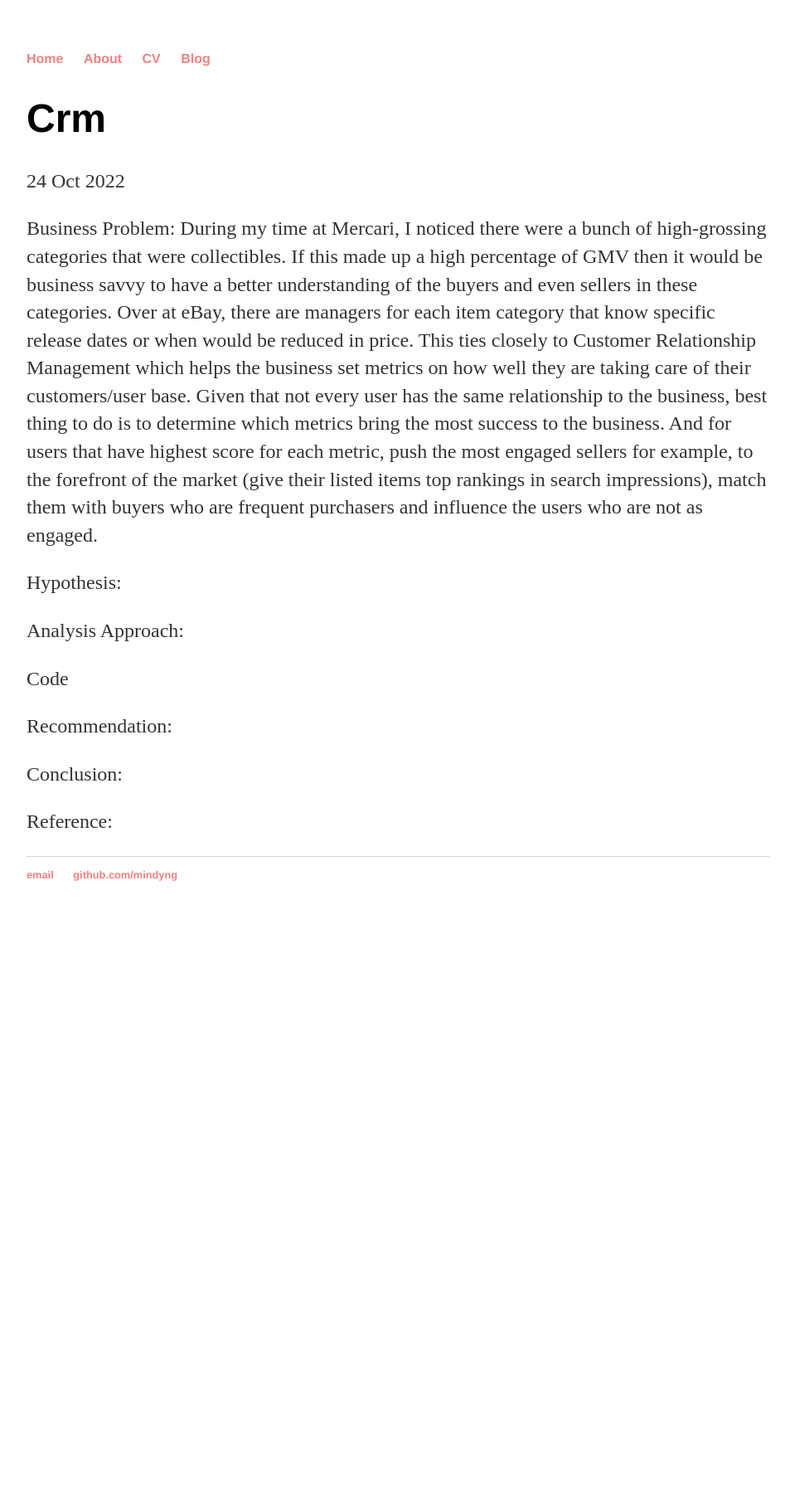
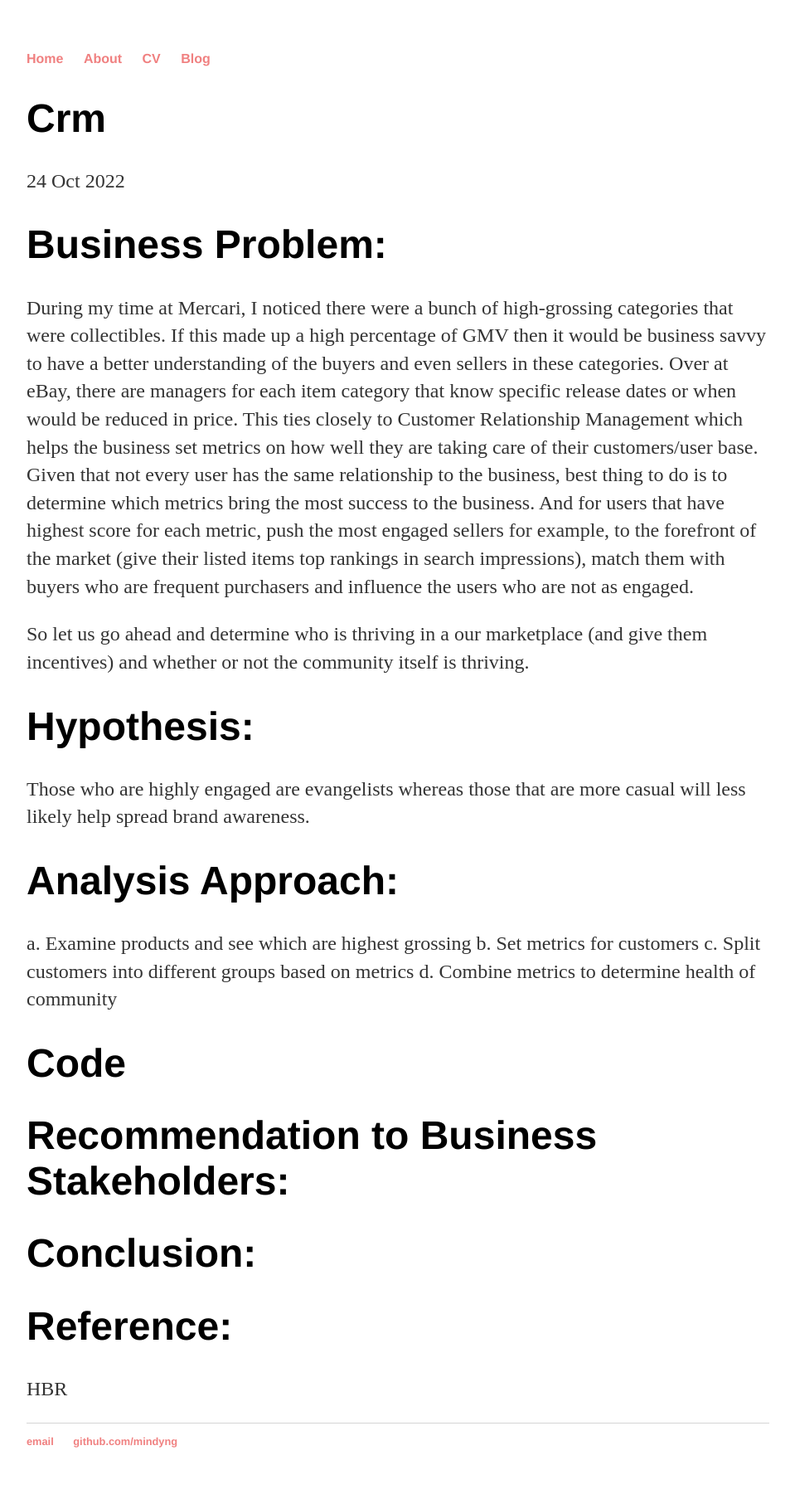
Before and after one commit to mindyng/mindyng.github.io, a Jekyll site: the page built from _posts/2022-10-24-CRM.md, in a window 1280 px wide. Shown: the whole page at 83% size, without its empty margins (160-1119 px from the left). Built offline with Jekyll 4.4.1, drawn with Linux system fonts in a browser that asks for light colours; our own code applies the rules of GitHub Pages for plain Markdown files; before the commit the page ends 1124 px from its top, so only the background shows below that.

Commit message:
Update 2022-10-24-CRM.md

```diff
--- a/_posts/2022-10-24-CRM.md
+++ b/_posts/2022-10-24-CRM.md
@@ -1,23 +1,32 @@
-Business Problem:
+# Business Problem:
+
 During my time at Mercari, I noticed there were a bunch of high-grossing categories that were collectibles. If this made up a high percentage of GMV then it would be business savvy to have a better understanding of the buyers and even sellers in these categories.
 Over at eBay, there are managers for each item category that know specific release dates or when would be reduced in price. This ties closely to Customer
 Relationship Management which helps the business set metrics on how well they are taking care of their customers/user base. Given that not every user has the same relationship to the business, best thing to do is to
 determine which metrics bring the most success to the business. And for users that have highest score for each metric, push the most engaged sellers for example, to the forefront of the market (give their listed items top rankings in search impressions), match them with buyers who are frequent purchasers and influence the users who are not as engaged.
 
+So let us go ahead and determine who is thriving in a our marketplace (and give them incentives) and whether or not the community itself is thriving.
 
-Hypothesis:
+# Hypothesis:
+
+Those who are highly engaged are evangelists whereas those that are more casual will less likely help spread brand awareness.
+
+# Analysis Approach:
+
+a. Examine products and see which are highest grossing
+b. Set metrics for customers
+c. Split customers into different groups based on metrics
+d. Combine metrics to determine health of community
+
+# Code
 
 
-Analysis Approach:
+# Recommendation to Business Stakeholders:
 
 
-Code
+# Conclusion:
 
 
-Recommendation:
+# Reference:
 
-
-Conclusion:
-
-
-Reference:
+HBR
```
